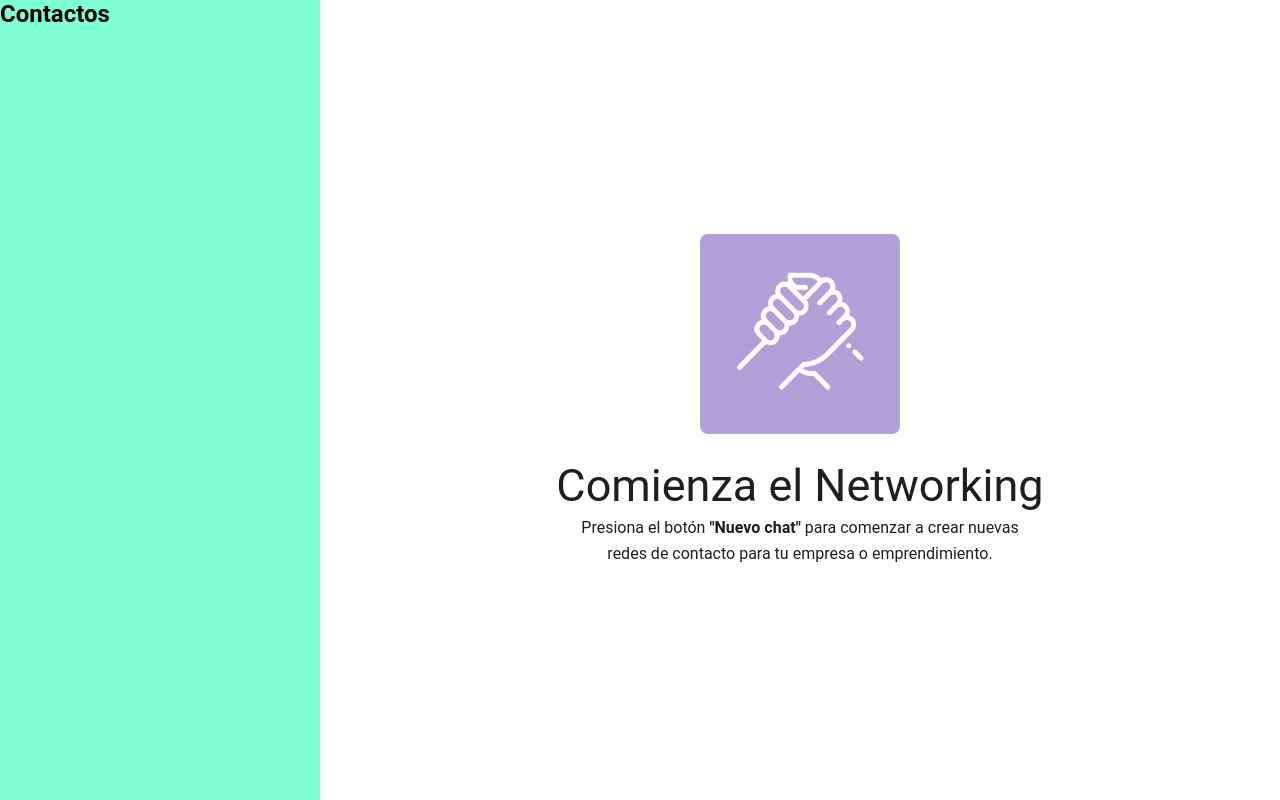
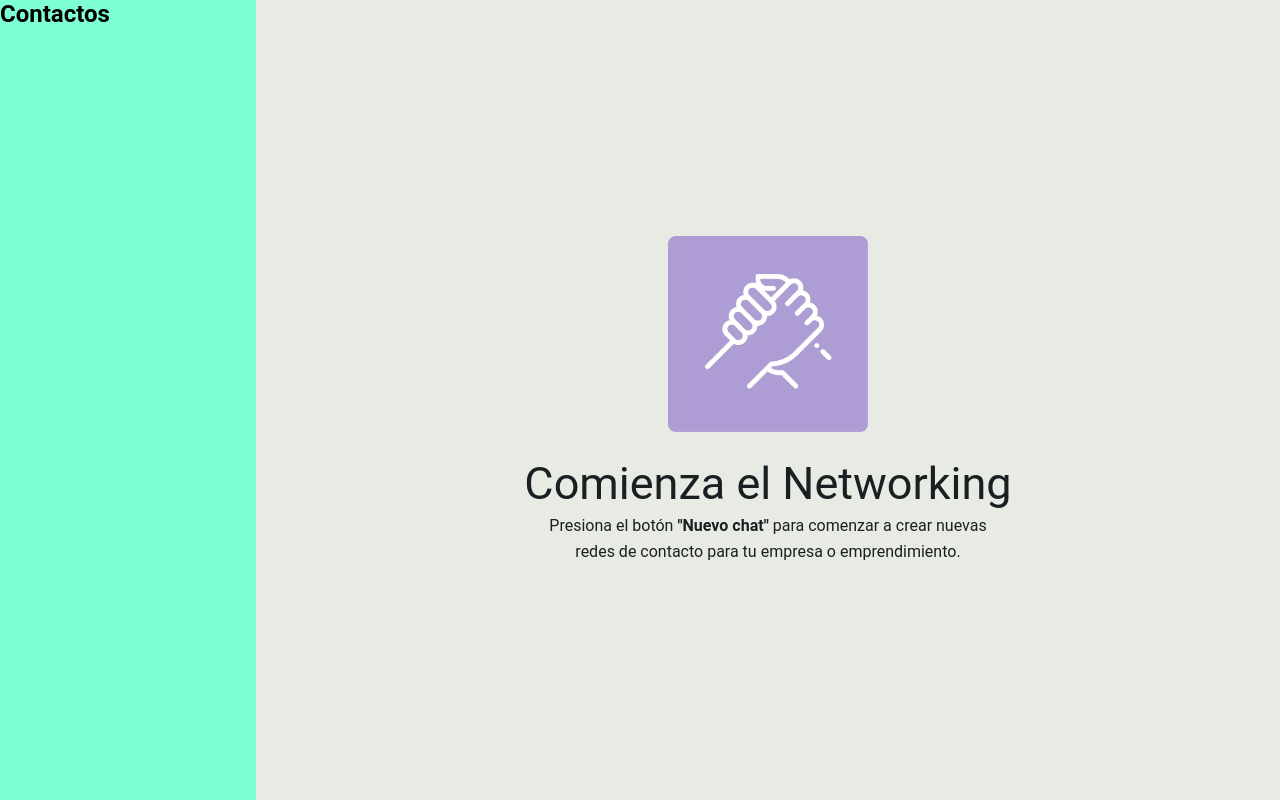
Before and after one commit to joscarmona/desafio-sistema-mensajeria, a plain HTML site: page index.html in a window 1280 px wide. Drawn offline with Linux system fonts and the light colour scheme.

Commit message:
ajustando detalles de la sección principal, quedó lista

```diff
--- a/assets/css/style.css
+++ b/assets/css/style.css
@@ -17,16 +17,16 @@ body{
 
     /* width: 25%; */
     /* flex-grow: 1; */
-    flex: 0 0 25%;
+    flex: 0 0 20%;
 }
 
 .principal{
-    /* background-color: blueviolet; */
+    background-color: #E8EBE4;
     height: 100%;
 
     /* width: 75%; */
     /* flex-grow: 3; */
-    flex: 0 0 75%;
+    flex: 0 0 80%;
 
     display: flex;
     flex-direction: column;
@@ -39,7 +39,7 @@ body{
 
 .principal-imagen{
     width: 200px;
-    height: 200px;
+    /* height: 200px; */
     /* margin-bottom: 10px; */
     border-radius: 4%;
 }
@@ -58,7 +58,7 @@ body{
 }
 
 .principal-parrafo-2{
-    width: 450px;
+    width: 480px;
     /* text-align: center; */
     line-height: 1.6;
     text-align: center;
```
